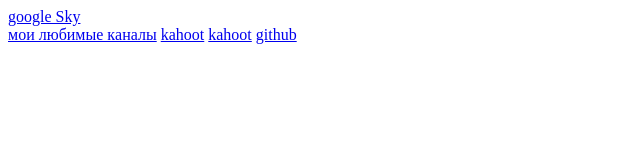
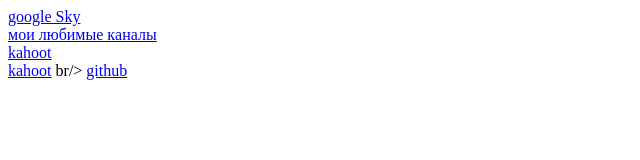
Before and after one commit to maximfadejev/maximfadejev.github.io, a plain HTML site: page index.html in a window 1280 px wide. Shown: the whole page, without its empty margins (0-640 px from the left). Drawn offline with Linux system fonts and the light colour scheme.

Commit message:
Update index.html

```diff
--- a/index.html
+++ b/index.html
@@ -4,8 +4,12 @@
     <a href="https://www.google.com/intl/ru/sky/#latitude=-73.47748223730714&longitude=-168.20357948565092&zoom=15&Spitzer=0.00&ChandraXO=0.00&Galex=0.00&IRAS=0.00&WMAP=0.00&Cassini=0.00&slide=16&mI=1&oI=2">google Sky</a>
     <br/>
     <a href="https://www.youtube.com/user/PDKFilms">мои любимые кaналы</a>
+    <br/>
     <a href="https://create.kahoot.it/kahoots/my-kahoots/folder/fe7e1d40-98ad-455e-8205-fdb3bb4600bb">kahoot</a>
+    <br/>
     <a href="https://create.kahoot.it/kahoots/my-kahoots/folder/fe7e1d40-98ad-455e-8205-fdb3bb4600bb">kahoot</a>
+    br/>
     <a href="https://github.com/maximfadejev/maximfadejev.github.io/edit/master/index.htm">github</a>
-   </body>
+
+  </body>
 </html>
```
